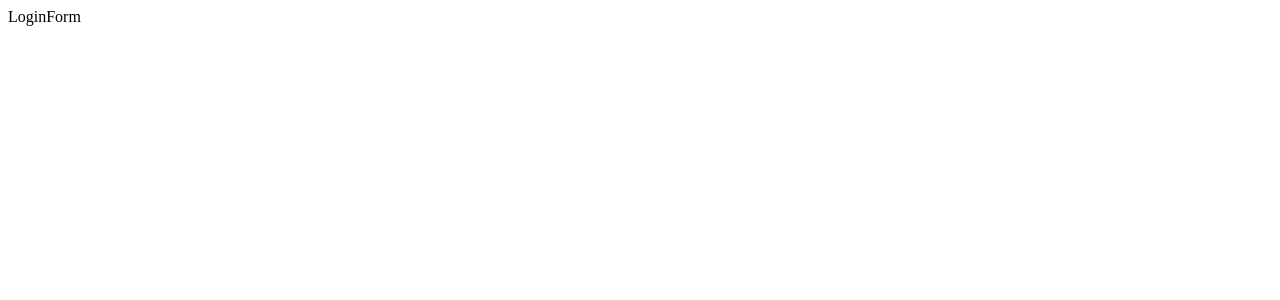
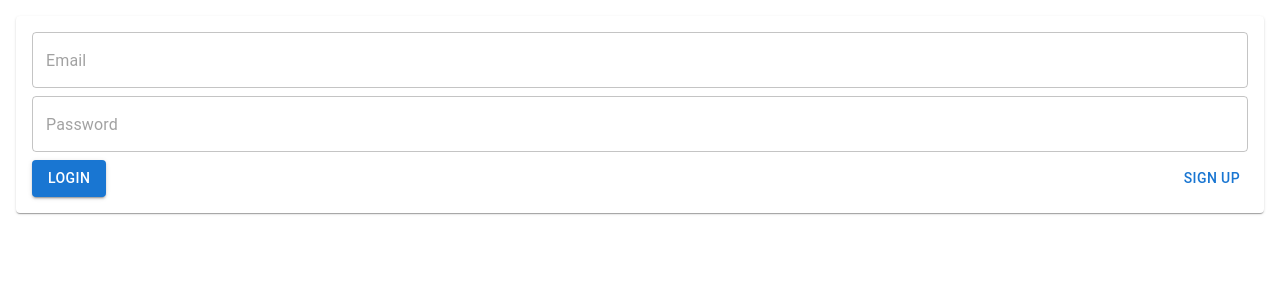
Before and after one commit to techoshik/ReactCommerce, a React (Create React App) app: page / in a window 1280 px wide. Shown: the top 300 px of the page. Built offline with nearby package versions, Linux system fonts and the light colour scheme.

Commit message:
Add login form UI

```diff
--- a/src/components/login-form.tsx
+++ b/src/components/login-form.tsx
@@ -1,3 +1,41 @@
+import { Button, Card, Stack, TextField } from "@mui/material";
+import { useState } from "react";
+
 export default function LoginForm() {
-  return <>LoginForm</>
+  const [email, setEmail] = useState('');
+  const [password, setPassword] = useState('');
+
+  const handlePasswordChange = (event: React.ChangeEvent<HTMLInputElement | HTMLTextAreaElement>) => {
+    const newPassword = event.target.value;
+    setPassword(newPassword);
+  };
+
+  const login = () => {
+    console.log({ email, password });
+  };
+
+  return <Card sx={{
+    margin: 2,
+    padding: 2,
+  }}>
+    <Stack direction="column" spacing={1}>
+
+      <TextField type="email" placeholder="Email" fullWidth onChange={(event) => {
+        const newEmail = event.target.value;
+        setEmail(newEmail);
+      }} />
+
+      <TextField type="password" placeholder="Password" fullWidth onChange={handlePasswordChange} />
+
+      <Stack direction="row" justifyContent="space-between">
+        <Button variant="contained" onClick={login}>
+          Login
+        </Button>
+        <Button variant="text">
+          Sign Up
+        </Button>
+      </Stack>
+
+    </Stack>
+  </Card>
 }
--- a/src/index.tsx
+++ b/src/index.tsx
@@ -1,12 +1,19 @@
 import React from 'react';
 import ReactDOM from 'react-dom/client';
 import LoginPage from './pages/login';
+import { createTheme, CssBaseline, ThemeProvider } from '@mui/material';
+
+const theme = createTheme({});
 
 const root = ReactDOM.createRoot(
   document.getElementById('root') as HTMLElement
 );
+
 root.render(
   <React.StrictMode>
-    <LoginPage />
+    <ThemeProvider theme={theme}>
+      <CssBaseline />
+      <LoginPage />
+    </ThemeProvider>
   </React.StrictMode>
 );
--- a/src/pages/login.tsx
+++ b/src/pages/login.tsx
@@ -1,5 +1,8 @@
+import { useState } from "react";
 import LoginForm from "../components/login-form";
 
 export default function LoginPage() {
+  const [isLoggedIn, setLoggedIn] = useState(false);
+
   return <LoginForm />
 }
```
Also changed, not shown: 2 other files (tests, documents, lock files or other folders).
